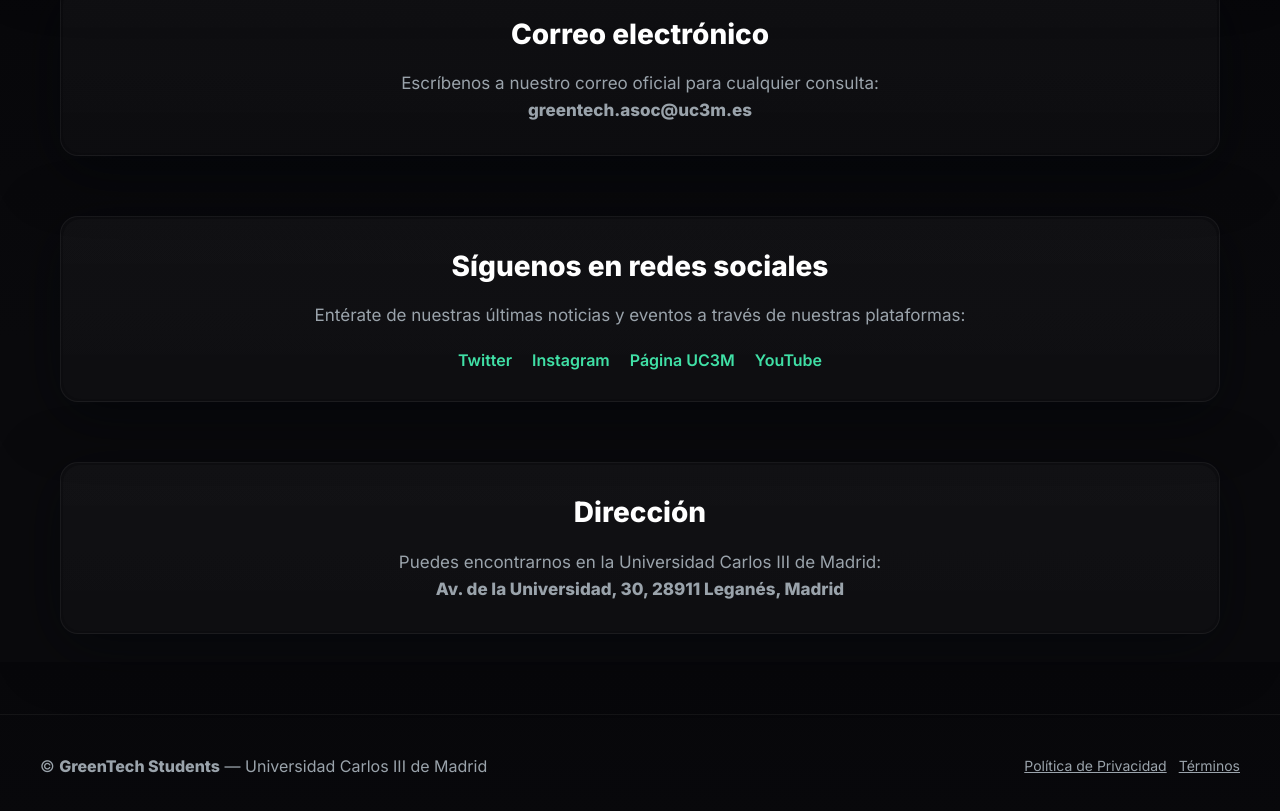
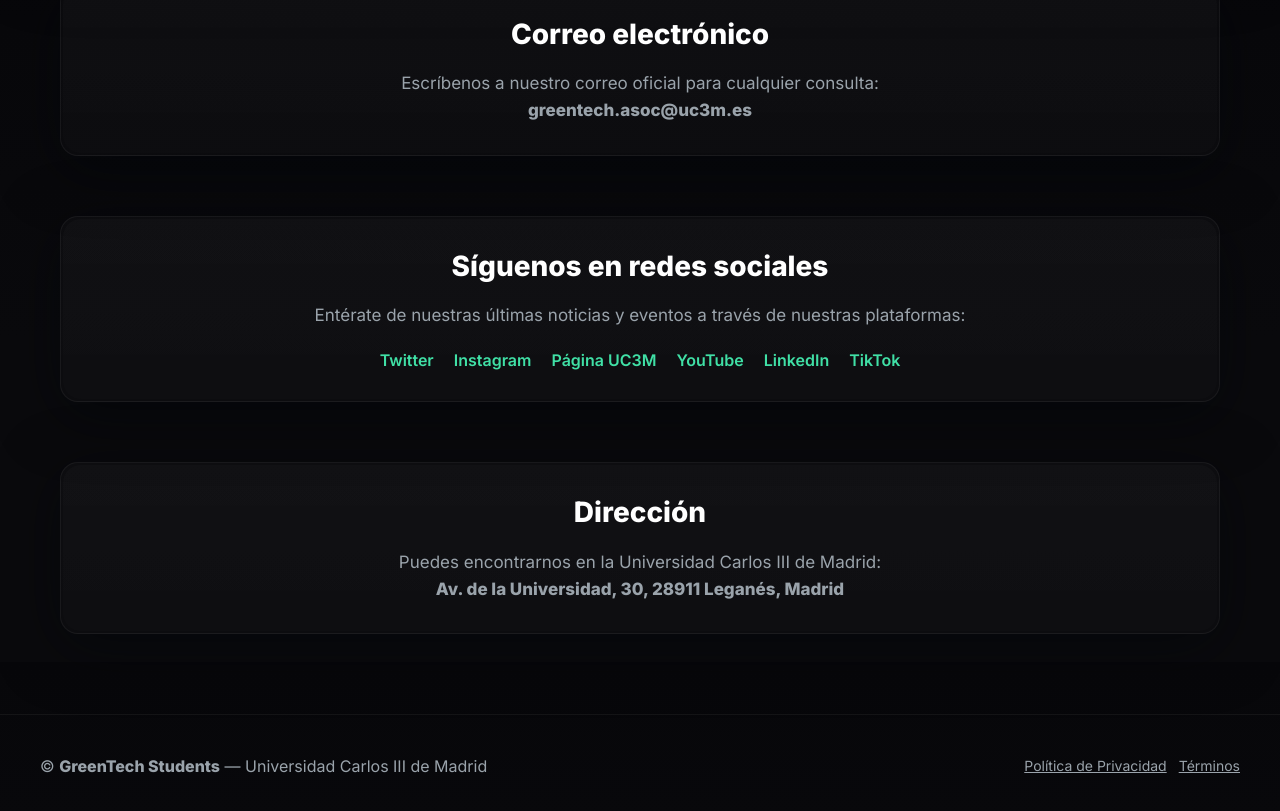
Before and after one commit to ELDANI237/GREENTECHWeb, a plain HTML site: page contacto.html in a window 1280 px wide. Shown: the part 938-1749 px from the top of the page. Drawn offline with Linux system fonts and the light colour scheme.

Commit message:
Update contacto.html
he metido LinkedIn y Tiktok

```diff
--- a/contacto.html
+++ b/contacto.html
@@ -556,6 +556,12 @@
                     </a>
                     <a href="https://www.youtube.com/@greentechstudents" target="_blank" style="color:var(--accent);text-decoration:none;font-weight:600;display:flex;align-items:center;gap:8px;">
                         <span>YouTube</span>
+                      </a>
+                    <a href="https://www.linkedin.com/company/greentechstudentsuc3m/" target="_blank" style="color:var(--accent);text-decoration:none;font-weight:600;display:flex;align-items:center;gap:8px;">
+                        <span>LinkedIn</span>
+                     </a>
+                    <a href="https://www.tiktok.com/@greentech.student" target="_blank" style="color:var(--accent);text-decoration:none;font-weight:600;display:flex;align-items:center;gap:8px;">
+                        <span>TikTok</span>
                     </a>
                 </div>
             </div>
@@ -617,4 +623,5 @@
         });
     </script>
 </body>
+
 </html>
```
